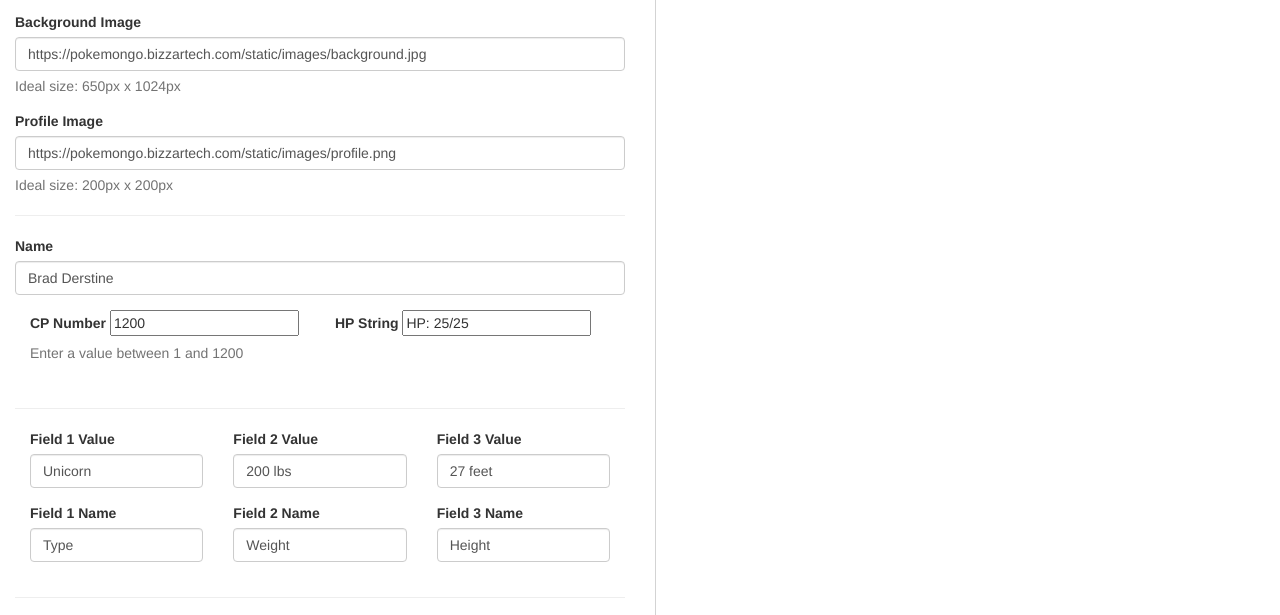
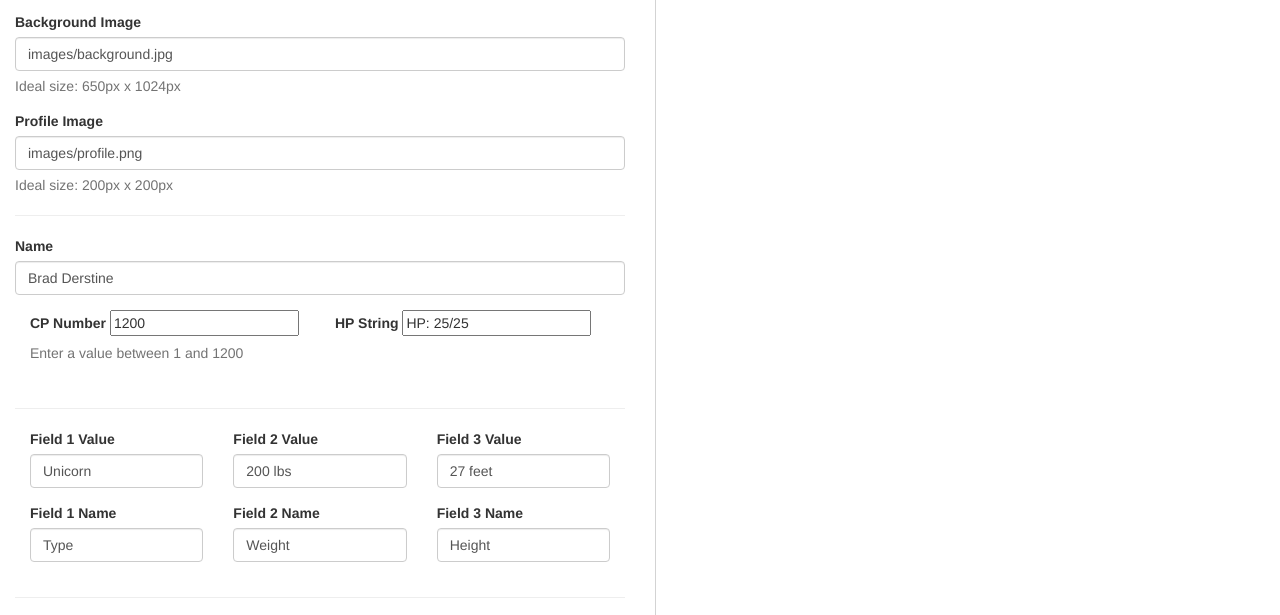
Before and after one commit to bderstine/PokemonGo-Custom-Generator, a plain HTML site: page index.html in a window 1280 px wide. Shown: the part 170-785 px from the top of the page. Drawn offline with nearby package versions, Linux system fonts and the light colour scheme.

Commit message:
change path to images

```diff
--- a/index.html
+++ b/index.html
@@ -42,12 +42,12 @@
 
   <div class="form-group">
     <label for="backgroundimg">Background Image</label>
-    <input type="url" class="form-control" id="backgroundimg" name="backgroundimg" value="https://pokemongo.bizzartech.com/static/images/background.jpg">
+    <input type="url" class="form-control" id="backgroundimg" name="backgroundimg" value="images/background.jpg">
     <p class="help-block">Ideal size: 650px x 1024px</p>
   </div>
   <div class="form-group">
     <label for="profileimg">Profile Image</label>
-    <input type="url" class="form-control" id="profileimg" name="profileimg" value="https://pokemongo.bizzartech.com/static/images/profile.png">
+    <input type="url" class="form-control" id="profileimg" name="profileimg" value="images/profile.png">
     <p class="help-block">Ideal size: 200px x 200px</p>
   </div>
   <hr>
```
